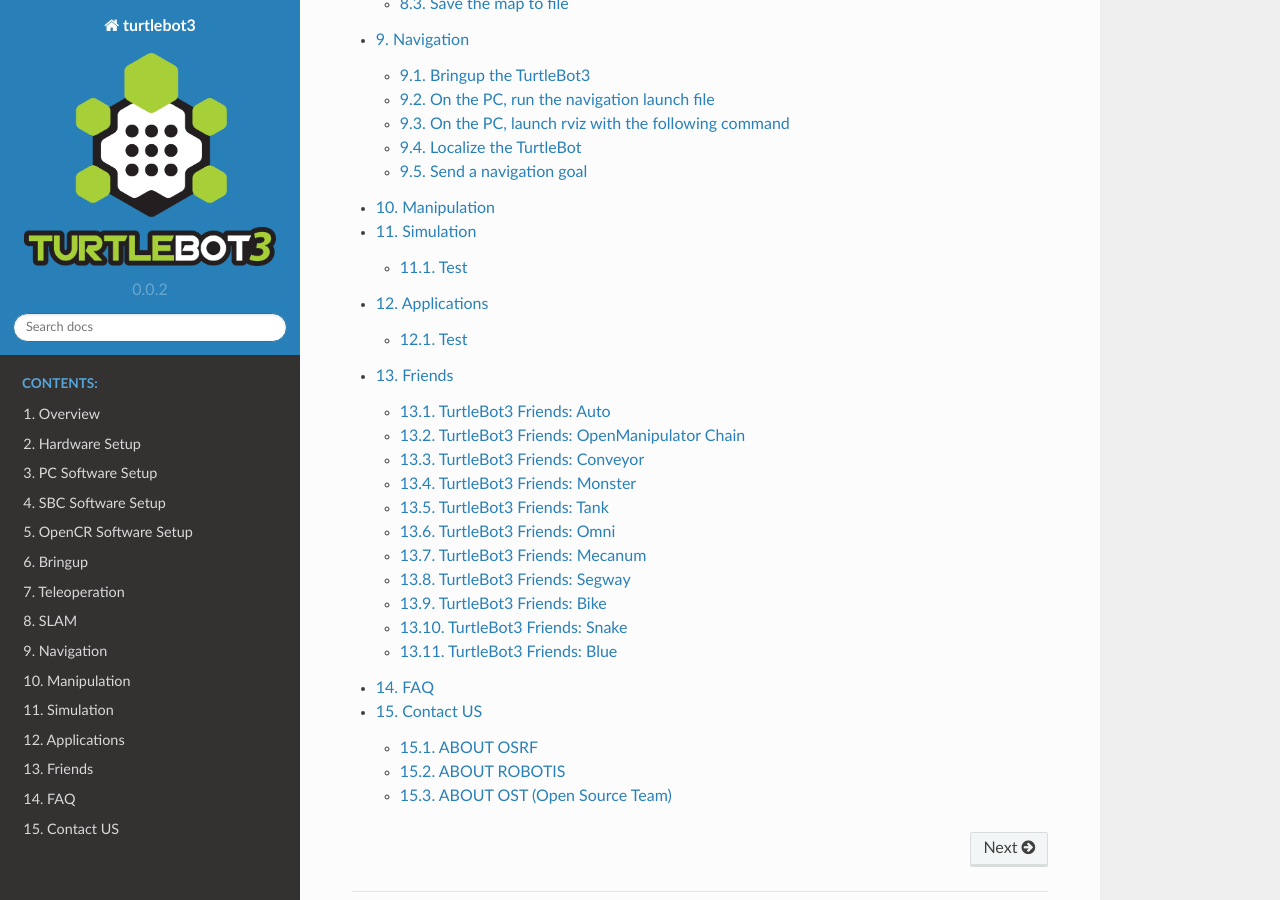
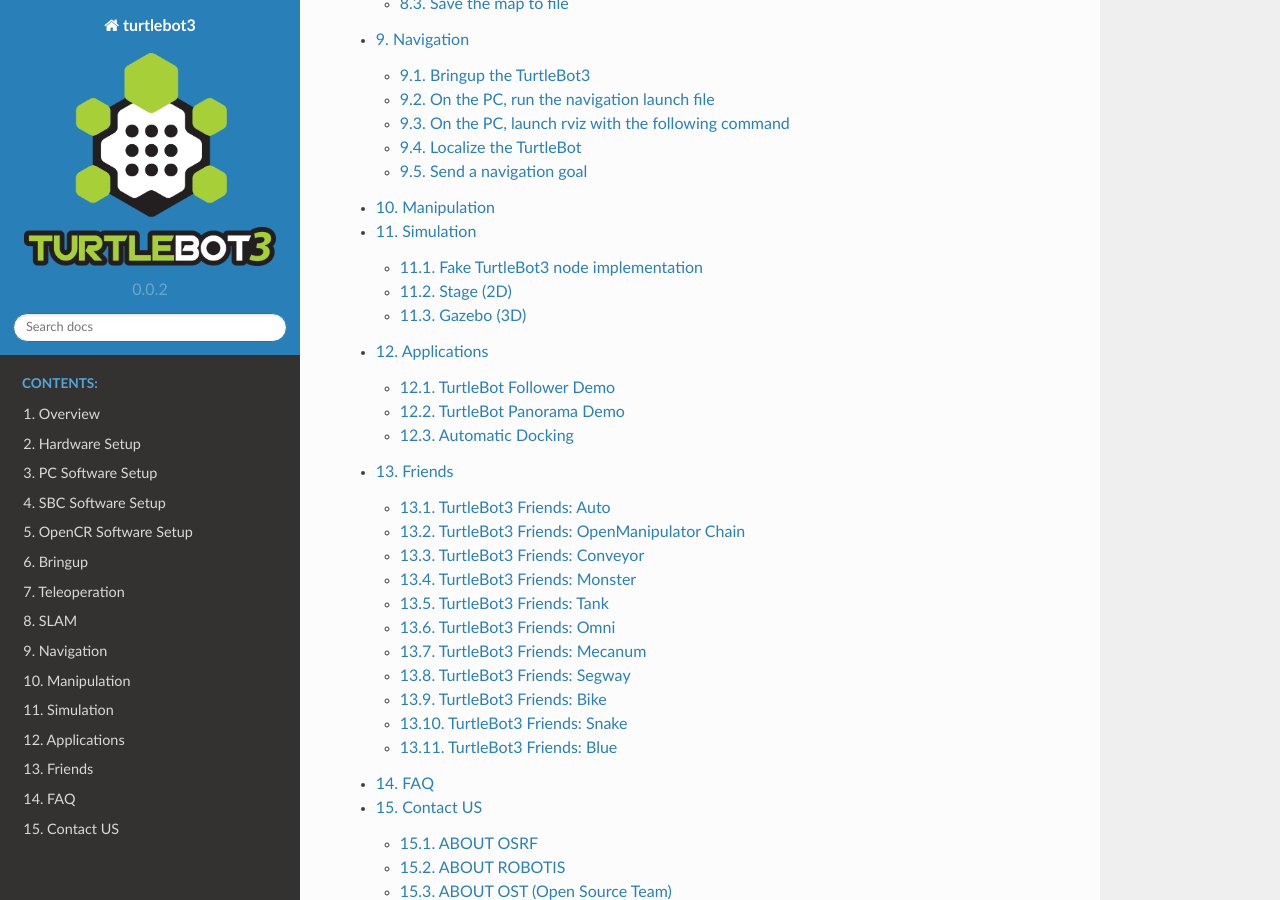
Before and after one commit to shivharis/turtlebot3_wiki, a Sphinx documentation site: the page built from docs/source/index.rst, in a window 1280 px wide and 900 px high, scrolled down 1844 px. Built offline with Sphinx 7.4.7 and the Read the Docs theme 2.0.0, drawn with Linux system fonts in a browser that asks for light colours.

```diff
--- a/docs/source/applications.rst
+++ b/docs/source/applications.rst
@@ -1,5 +1,17 @@
 Applications
 ============
 
-Test
-----
+TurtleBot Follower Demo
+-----------------------
+
+(TODO)
+
+TurtleBot Panorama Demo
+-----------------------
+
+(TODO)
+
+Automatic Docking
+-----------------
+
+(TODO)
--- a/docs/source/simulation.rst
+++ b/docs/source/simulation.rst
@@ -1,5 +1,17 @@
 Simulation
 ==========
 
-Test
-----
+Fake TurtleBot3 node implementation
+-----------------------------------
+
+(TODO)
+
+Stage (2D)
+----------
+
+(TODO)
+
+Gazebo (3D)
+-----------
+
+(TODO)
```
